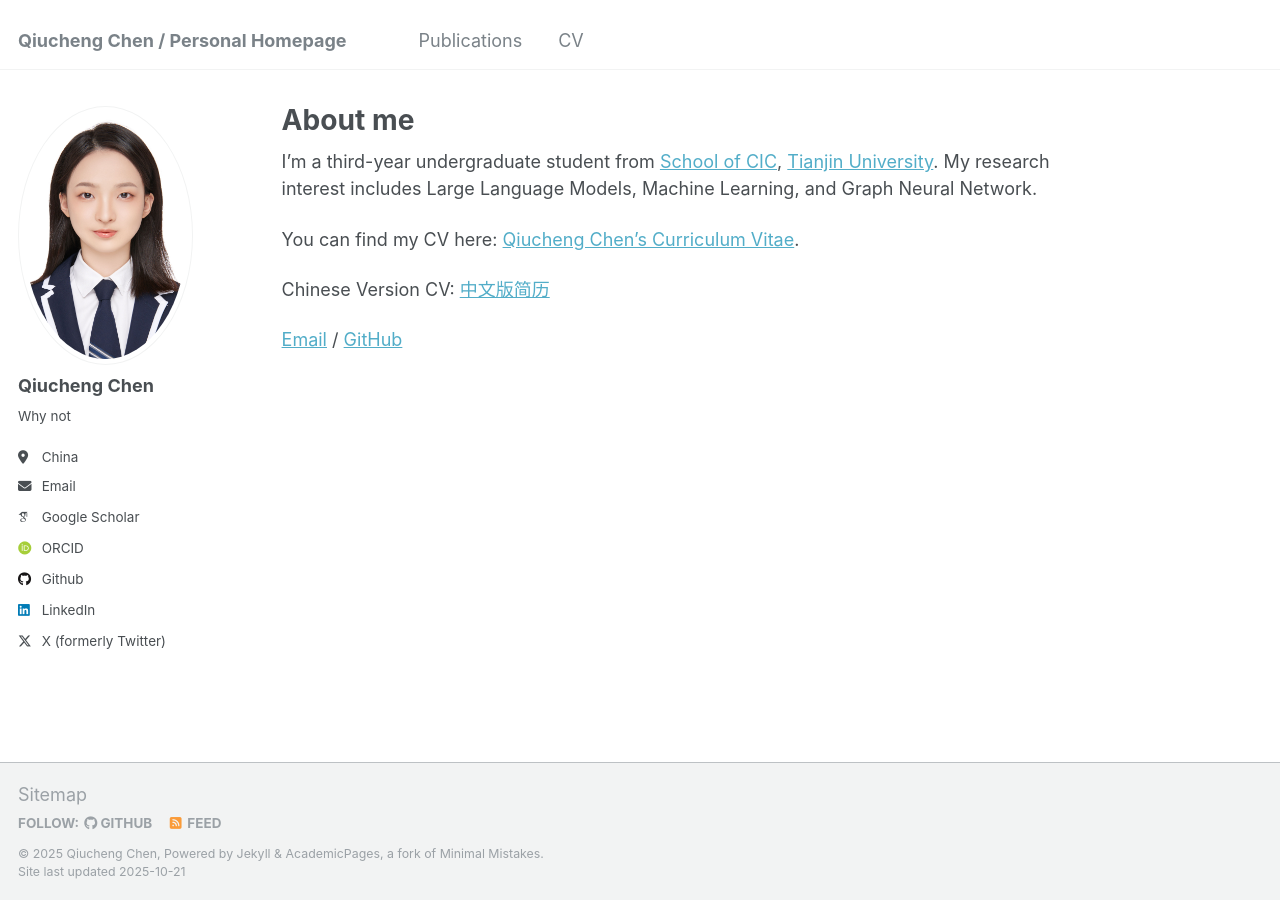
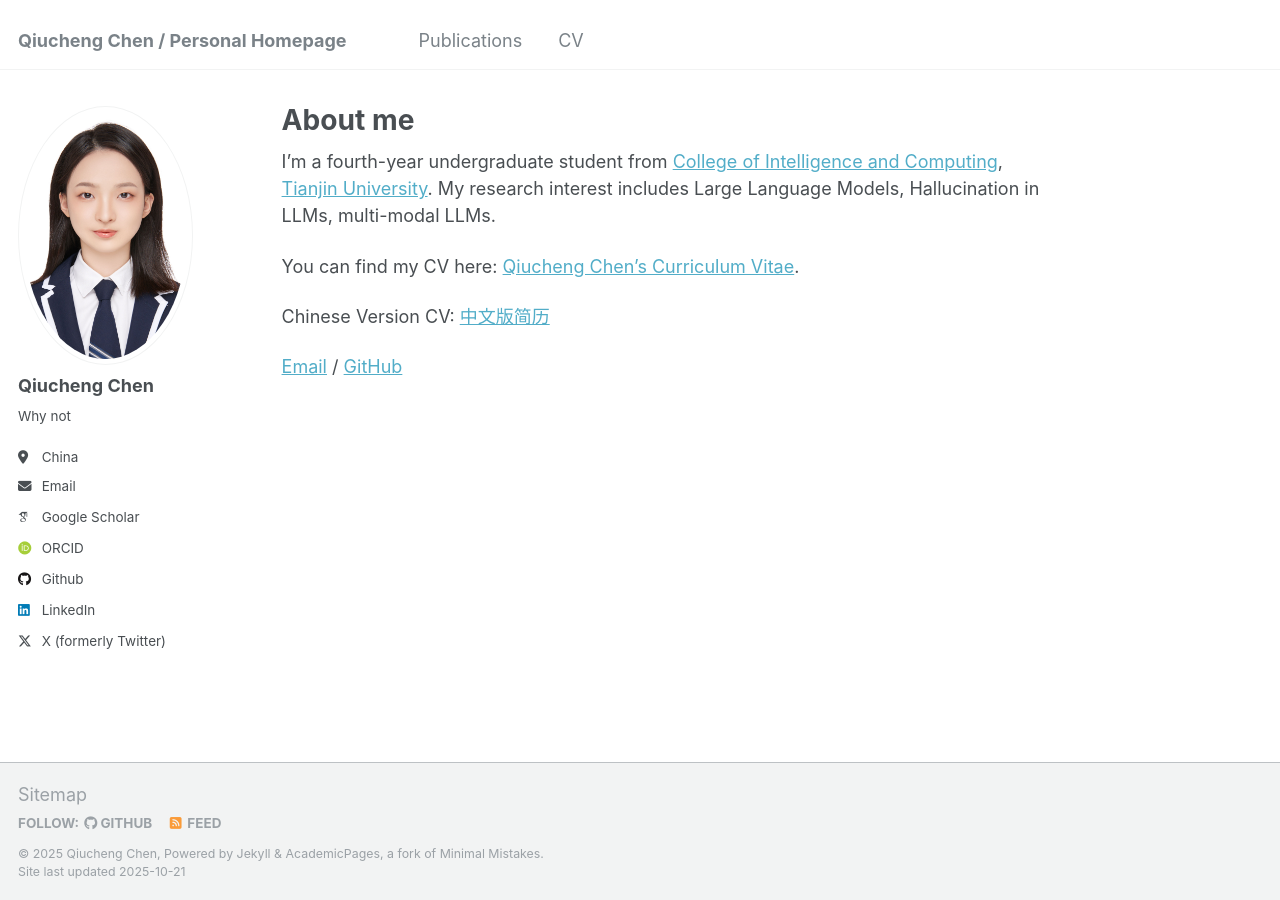
Before and after one commit to Trouverecc/Trouverecc.github.io, a Jekyll site: the page built from _pages/about.md, in a window 1280 px wide. Built offline with Jekyll 4.4.1, drawn with Linux system fonts in a browser that asks for light colours; some web fonts are replaced.

Commit message:
Update about.md

```diff
--- a/_pages/about.md
+++ b/_pages/about.md
@@ -8,10 +8,10 @@ redirect_from:
   - /about.html
 ---
 
-I'm a third-year undergraduate student from [School of CIC](https://cic.tju.edu.cn/), [Tianjin University](https://www.tju.edu.cn/index.htm). My research interest includes Large Language Models, Machine Learning, and Graph Neural Network.
+I'm a fourth-year undergraduate student from [College of Intelligence and Computing](https://cic.tju.edu.cn/), [Tianjin University](https://www.tju.edu.cn/index.htm). My research interest includes Large Language Models, Hallucination in LLMs, multi-modal LLMs.
 
-You can find my CV here: [Qiucheng Chen's Curriculum Vitae](../assets/CV.pdf).
+You can find my CV here: [Qiucheng Chen's Curriculum Vitae](../assets/CV-phd.pdf).
 
-Chinese Version CV: [中文版简历](../assets/CV-zh-CN.pdf)
+Chinese Version CV: [中文版简历](../assets/CV-zh.pdf)
 
 [Email](mailto: trouverecc@gmail.com) / [GitHub](https://github.com/Trouverecc)
```
